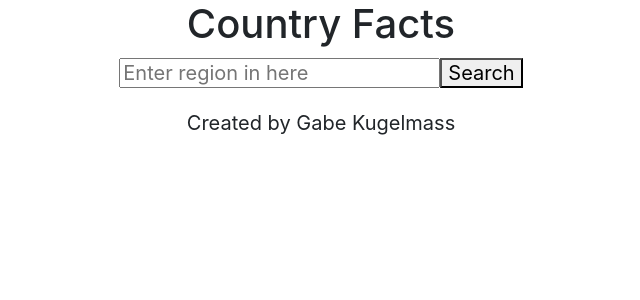
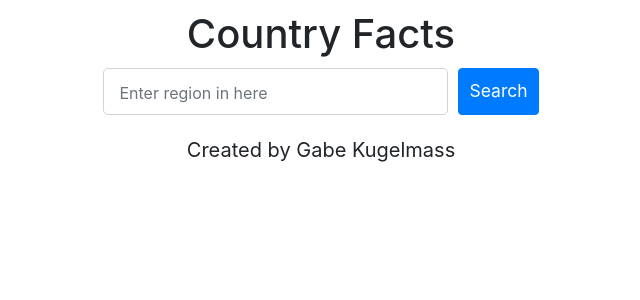
Before and after one commit to gkord/countries-of-the-world, a React (Create React App) app: page / in a window 1280 px wide. Shown: the top 300 px of the page, without its empty margins (319-959 px from the left). Built offline with nearby package versions, Linux system fonts and the light colour scheme.

Commit message:
pagination complete and styling updated

```diff
--- a/src/App.css
+++ b/src/App.css
@@ -14,6 +14,10 @@ header, footer {
   text-align: center;
 }
 
+h1{
+  margin: 10px 0px;
+}
+
 .country-container {
   height: 100%;
   width: 100%;
@@ -26,10 +30,10 @@ header, footer {
   height: 100%;
   display: flex;
   flex-direction: column;
-  justify-content: space-between;
+  justify-content: space-around;
   align-items: center;
   border: 2px solid black;
-  border-radius: 5%;
+  border-radius: 20px;
   margin: 1%;
 }
 
@@ -42,8 +46,11 @@ header, footer {
 }
 
 img {
-  height: 150px;
+  height: 120px;
   width: 220px;
+}
+form{
+  display: flex;
 }
 
 .search-container {
@@ -76,6 +83,10 @@ img {
   cursor: pointer;
 }
 
+::placeholder{
+  font-size: 16px ;
+}
+
 @media (max-width: 768px) {
   .country {
     width: 48%;
--- a/src/Components/Countries.js
+++ b/src/Components/Countries.js
@@ -8,7 +8,9 @@ const Countries = ({ countryList, openModal }) => {
         return (
           <div className="country" key={country.numericCode}>
             <p>{country.name}</p>
-            <img src={country.flag} alt={country.name} />
+            <div className="img-container">
+              <img src={country.flag} alt={country.name} />
+            </div>
             <button className="fact-button" onClick={openModal}>
               Click For More Facts
             </button>
--- a/src/Components/Modal.js
+++ b/src/Components/Modal.js
@@ -1,15 +1,15 @@
 import React from "react";
 
-const Modal = props => {
+const Modal = ({closeModal, children}) => {
   return (
     <div>
       <div className="modal-container">
         <div className="modal-header">
-          <span className="close-modal-button" onClick={props.closeModal}>
+          <span className="close-modal-button" onClick={closeModal}>
             ×
           </span>
         </div>
-        <div className="modal-body">{props.children}</div>
+        <div className="modal-body">{children}</div>
       </div>
     </div>
   );
--- a/src/Components/Pagination.js
+++ b/src/Components/Pagination.js
@@ -9,18 +9,22 @@ const Pagination = ({ countriesPerPage, totalCountries, paginate }) => {
 
 
   return (
-  <nav>
-      <ul className="pagination">
+    <div>
+      <ul className="pagination justify-content-center">
         {pageNumbers.map(pageNumber => (
           <li key={pageNumber} className="page-item">
-                  <a onClick={()=> paginate(pageNumber)} href="!#" className="page-link">
+            <a
+              onClick={() => paginate(pageNumber)}
+              href="!#"
+              className="page-link"
+            >
               {pageNumber}
             </a>
           </li>
         ))}
       </ul>
-  </nav>
-  )
+    </div>
+  );
 };
 
 export default Pagination;
--- a/src/Components/Search.js
+++ b/src/Components/Search.js
@@ -1,20 +1,26 @@
 import React from "react";
 
-function Search(props) {
+function Search({ searchResult, handleChange, handleSubmit }) {
   return (
     <div className="search-container">
       <form action="">
         <label htmlFor="searchResult" className="visuallyHidden"></label>
         <input
+          className="form-control mr-sm-2"
           type="text"
           name="searchResult"
           id="searchResult"
-          value={props.searchResult}
-          onChange={props.handleChange}
+          value={searchResult}
+          onChange={handleChange}
           placeholder="Enter region in here"
         />
         <label htmlFor="submit" className="visuallyHidden"></label>
-        <button type="submit" onClick={props.handleSubmit} id="submit">
+        <button
+          className="btn btn-primary btn-sm"
+          type="submit"
+          onClick={handleSubmit}
+          id="submit"
+        >
           Search
         </button>
       </form>
```
Also changed, not shown: src/App.js (+10 -6 lines). Lines whose indentation alone changed are shown as unchanged.
